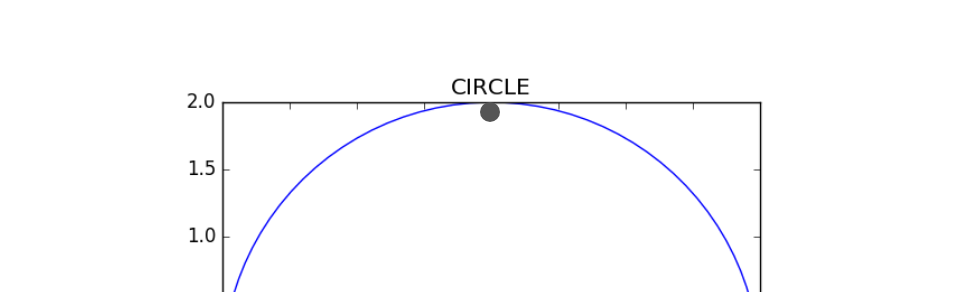
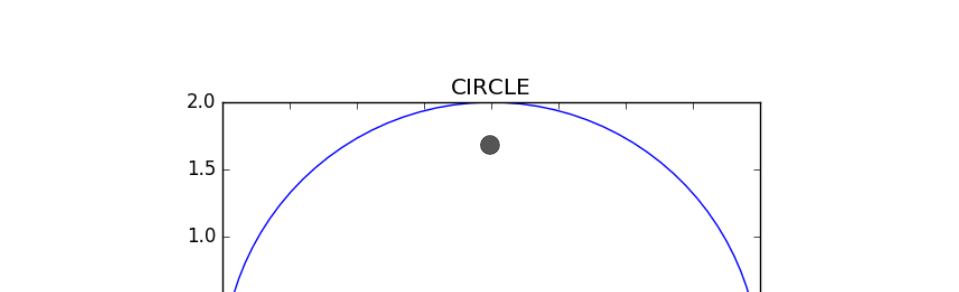
Before and after one commit to rbobkoskie3/rbobkoskie3.github.io, a Jekyll site: the page built from circle/index.html, in a window 1280 px wide. Shown: the part 321-613 px from the top of the page, without its empty margins (160-1119 px from the left). Built offline with Jekyll 4.4.1, drawn with Linux system fonts in a browser that asks for light colours.

Commit message:
Add files via upload

```diff
--- a/circle/index.html
+++ b/circle/index.html
@@ -229,13 +229,11 @@
         /* Standard syntax */
         @keyframes tracePlt {
             // 0%    {left:50%; top:15%;}
-            0%    {rotate(0deg);   left:50%; top:10%; rotate(0deg);}
-            12.5% {rotate(45deg);  left:60%; top:20%; rotate(-45deg);}
-            25%   {rotate(90deg);  left:70%; top:30%; rotate(-90deg);}
-            37.5% {rotate(135deg); left:70%; top:30%; rotate(-135deg);}
-            50%   {rotate(180deg); left:80%; top:40%; rotate(-180deg);}
-
-
+            0%   {rotate(0deg);   left:50%; top:15%; rotate(0deg);}
+            25%  {rotate(90deg);  left:75%; top:30%; rotate(-90deg);}
+            50%  {rotate(180deg); left:50%; top:60%; rotate(-180deg);}
+            75%  {rotate(270deg); left:25%; top:30%; rotate(-270deg);}
+            100% {rotate(360deg); left:50%; top:15%; rotate(-360deg);}
 
             //0%   {-webkit-transform: rotate(0deg)   translateX(5px) translateY(120px) rotate(0deg)    scale(1);}
             //25%  {-webkit-transform: rotate(90deg)  translateX(5px) translateY(120px) rotate(-90deg)  scale(.75);}
```
